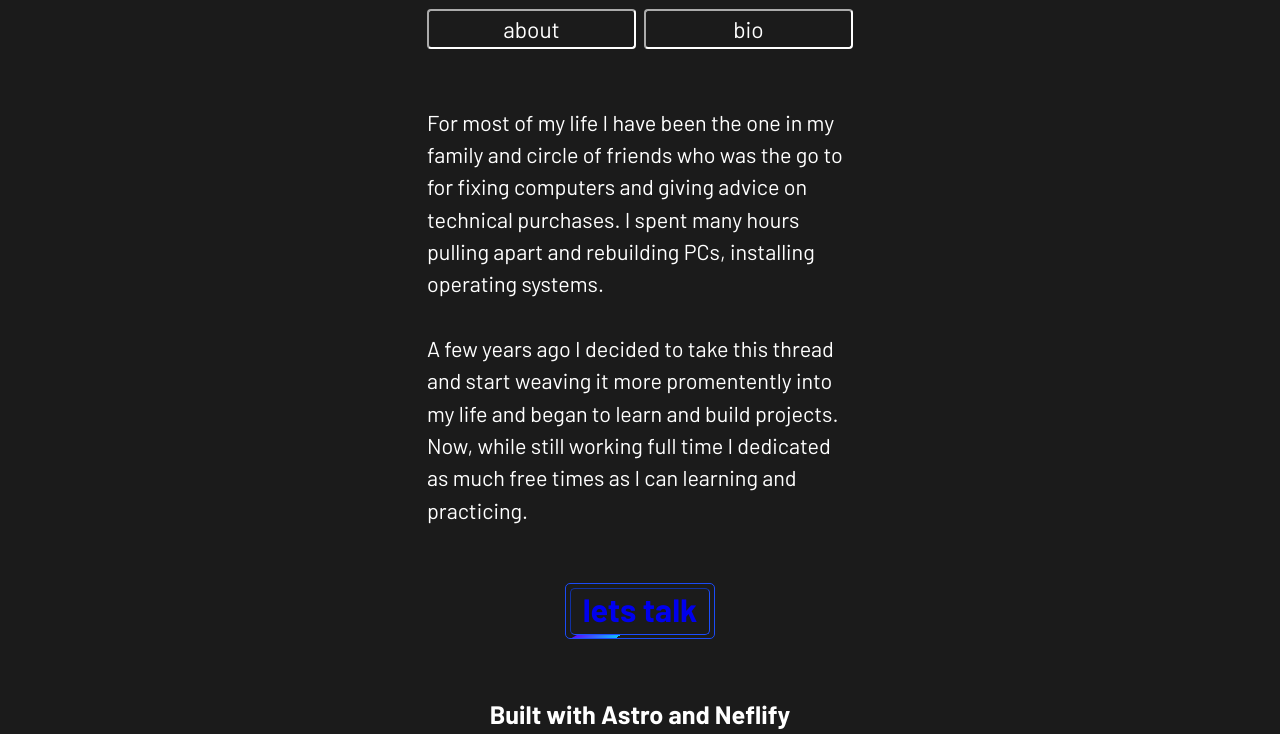
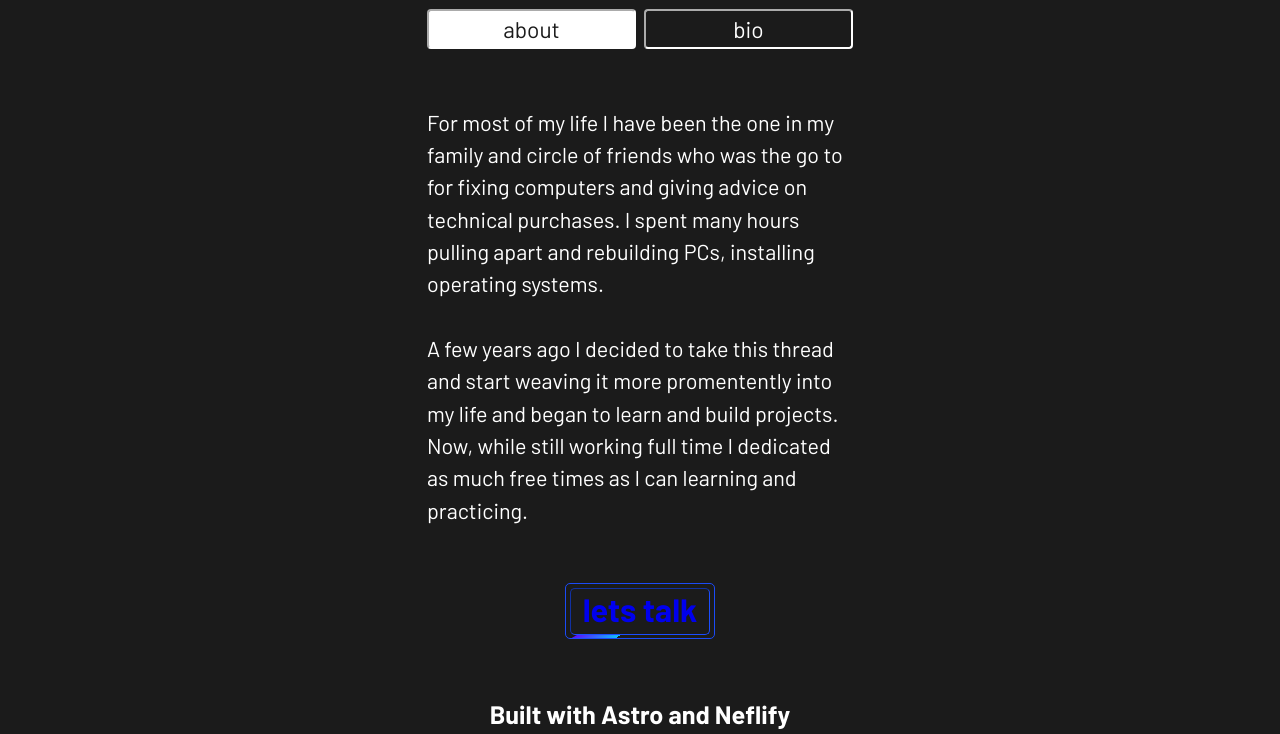
Before and after one commit to adamjralph/adam-ralph-portfolio-alpha, an Astro site: page /about in a window 1280 px wide. Shown: the part 191-925 px from the top of the page. Built offline with nearby package versions, Linux system fonts and the light colour scheme; Astro itself is replaced by a stand-in of ours.

Commit message:
about working

```diff
--- a/src/pages/about.astro
+++ b/src/pages/about.astro
@@ -1,7 +1,6 @@
 ---
 import Layout from "../layouts/Layout.astro"
 import Header from "../components/Header.astro"
-import AboutLinks from "../components/AboutLinks.astro"
 import Footer from "../components/Footer.astro"
 import("../styles/about.scss")
 ---
@@ -11,7 +10,31 @@ import("../styles/about.scss")
   <div class="about-container">
     <section class="about-content">
       <h1 class="about-content__heading">Hello, friend</h1>
-      <AboutLinks />
+      <section class="about-links">
+        <a href="/about" class="nav__btn-text about-links__btn"
+          ><button
+            style="background-color: var(--color-fg); color: var(--color-bg)"
+            class="btn nav__btn nav_btn--active"
+            id="about-active">about</button
+          >
+        </a>
+        <a href="/bio" class="nav__btn-text about-links__btn"
+          ><button class="btn nav__btn" id="about-active">bio</button>
+        </a>
+      </section>
+
+      <style>
+        .about-links {
+          display: grid;
+          gap: 0.4rem;
+          grid-template-columns: 1fr 1fr;
+          margin-block-start: 1rem;
+        }
+
+        .about-links__btn {
+          /* width: 7rem; */
+        }
+      </style>
       <p class="about-content__text">
         For most of my life I have been the one in my family and circle of
         friends who was the go to for fixing computers and giving advice on
--- a/src/pages/bio.astro
+++ b/src/pages/bio.astro
@@ -1,7 +1,6 @@
 ---
 import Layout from "../layouts/Layout.astro"
 import Header from "../components/Header.astro"
-import AboutLinks from "../components/AboutLinks.astro"
 import Footer from "../components/Footer.astro"
 import("../styles/about.scss")
 ---
@@ -11,7 +10,34 @@ import("../styles/about.scss")
   <div class="about-container">
     <section class="about-content">
       <h1 class="about-content__heading">Hello, friend</h1>
-      <AboutLinks />
+      <section class="about-links">
+        <a href="/about" class="nav__btn-text about-links__btn"
+          ><button class="btn nav__btn nav_btn--active" id="about-active"
+            >about</button
+          >
+        </a>
+        <a href="/bio" class="nav__btn-text about-links__btn"
+          ><button
+            style="background-color: var(--color-fg); color: var(--color-bg)"
+            class="btn nav__btn"
+            id="about-active">bio</button
+          >
+        </a>
+      </section>
+
+      <style>
+        .about-links {
+          display: grid;
+          gap: 0.4rem;
+          grid-template-columns: 1fr 1fr;
+          margin-block-start: 1rem;
+        }
+
+        .about-links__btn {
+          /* width: 7rem; */
+        }
+      </style>
+
       <p class="about-content__text">
         <!-- <Bio /> -->
         I am working towards changing my career to software development.
```
